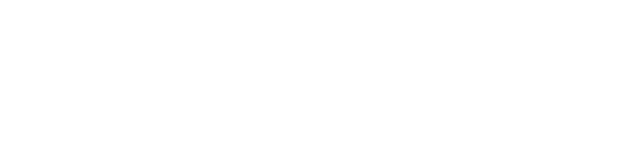
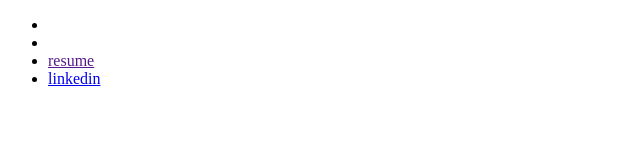
Before and after one commit to jennydang61/portfolio-website, a plain HTML site: page index.html in a window 1280 px wide. Shown: the whole page, without its empty margins (0-640 px from the left). Drawn offline with Linux system fonts and the light colour scheme.

Commit message:
hyperlinks

```diff
--- a/index.html
+++ b/index.html
@@ -6,5 +6,15 @@
         <title>J.</title>
     </head>
     <body>
+        <header>
+          <nav>
+            <ul>
+                <li><a href="about"></a></li>
+                <li><a href="skills"></a></li>
+                <li><a href="">resume</a></li>
+                <li><a href="https://www.linkedin.com/in/jennydang8/" target="_blank">linkedin</a></li>
+            </ul>
+          </nav>
+        </header>
     </body>
 </html>
```
